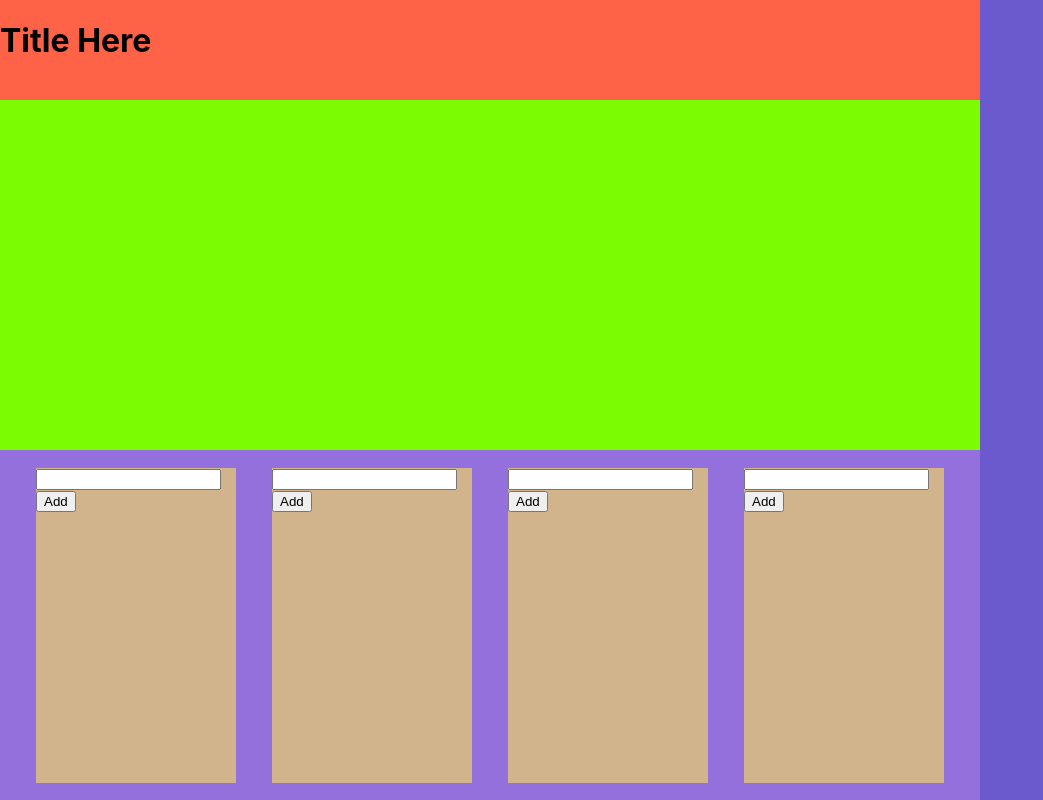
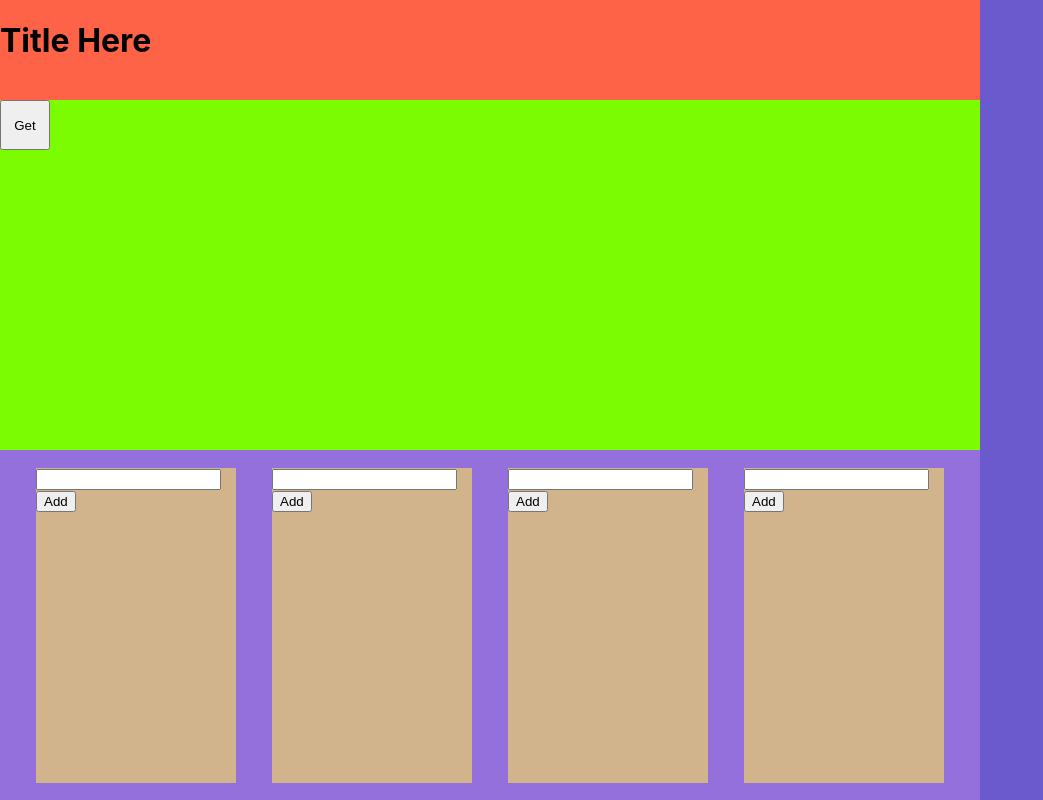
Before and after one commit to elliotcraig25/NoDB, a React (Create React App) app: page / in a window 1280 px wide. Shown: the whole page, without its empty margins (0-1043 px from the left). Built offline with nearby package versions, Linux system fonts and the light colour scheme; no server answers.

Commit message:
gonna try to get post to work

```diff
--- a/src/App.css
+++ b/src/App.css
@@ -52,7 +52,8 @@
     }
 
       .scenario-display-button {
-        height: 20px;
+        height: 50px;
+        width: 50px;
       }
 
     .responses-display {
--- a/src/Components/MainComponent/ScenarioAndResponses/Responses/Responses/ResponseA1.js
+++ b/src/Components/MainComponent/ScenarioAndResponses/Responses/Responses/ResponseA1.js
@@ -1,5 +1,5 @@
 import React, {Component} from 'react';
-// import axios from 'axios';
+import axios from 'axios';
 
 class ResponseA1 extends Component {
     constructor(){
@@ -30,6 +30,12 @@ class ResponseA1 extends Component {
         })
     }
 
+
+    //this is what i'm working on at this commit
+    postResponseBoxInfo(){
+        axios.post(`/api/info`)
+    }
+
     render(){
         return(
             <div className='response-a-one' >
@@ -37,7 +43,7 @@ class ResponseA1 extends Component {
                     <div>
                         <p>{this.state.submitedInput}</p>
                         <button onClick={()=>this.clearSumbitedInput()}>Reset</button>
-                        <button>Add</button>
+                        <button onClick={()=>this.state.postResponseBoxInfo()}>Add</button>
                     </div>
                 ) : (
                     <div>
--- a/src/Components/MainComponent/ScenarioAndResponses/ScenarioDisplay/ScenarioDisplay.js
+++ b/src/Components/MainComponent/ScenarioAndResponses/ScenarioDisplay/ScenarioDisplay.js
@@ -7,10 +7,19 @@ class ScenarioDisplay extends Component {
         this.state = {
             messageFromResponse: []
         };
-        // this.handleGettingMessages = this.handleGettingMessages.bind( this );
+        this.handleGettingMessages = this.handleGettingMessages.bind( this );
     };
 
-    componentDidMount(){
+    // componentDidMount(){
+    //     axios.get(`/api/info`).then(response=>{
+    //         this.setState({
+    //             messageFromResponse: response.data
+    //         })
+    //     })
+    //     console.log(this.state.messageFromResponse)
+    // }
+
+    handleGettingMessages(){
         axios.get(`/api/info`).then(response=>{
             this.setState({
                 messageFromResponse: response.data
@@ -19,19 +28,10 @@ class ScenarioDisplay extends Component {
         console.log(this.state.messageFromResponse)
     }
 
-    // handleGettingMessages(){
-    //         axios.get(`/api/info`).then(response=>{
-    //             this.setState({
-    //                 messageFromResponse: response.data
-    //             })
-    //         })
-    //     console.log(this.state.messageFromResponse)
-    // }
-
     render(){
         return(
             <div className='scenario-display'>
-                {/* <button className="scenario-display-button" onClick={this.handleGettingMessages}>Get</button> */}
+                <button className="scenario-display-button" onClick={this.handleGettingMessages}>Get</button>
                 <p>{this.state.messageFromResponse}</p>
             </div>
         );
```
Also changed, not shown: 1 other file (tests, documents, lock files or other folders).
